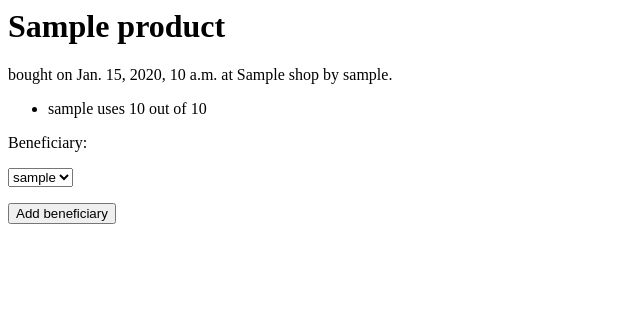
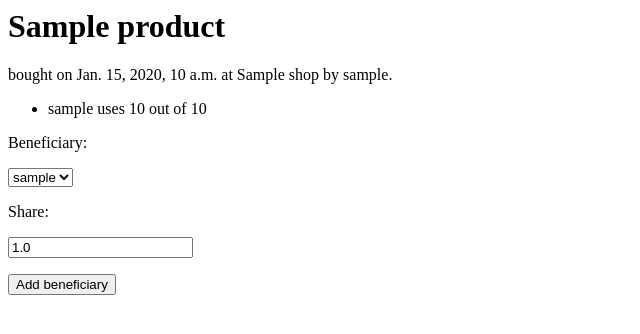
Before and after one commit to drBradley/shiny-ninja, a Django app: template src/purchases/templates/purchases/show_purchase.html in a window 1280 px wide. Shown: the top 334 px of the page, without its empty margins (0-640 px from the left). Run offline with Django 3.2, Linux system fonts and the light colour scheme; tables that the repository leaves empty hold one stand-in row (values such as "Sample post"); the template is opened without the code that fills it: values that come from a table or form of the project are taken from there, most other values are stand-ins (such as "Sample title", 1, 10 or a date in 2020); parts of the project's set-up code (start-up, migrations or seed data) failed here and were passed over.

Commit message:
Add share field to beneficiary addition form

```diff
--- a/src/purchases/templates/purchases/show_purchase.html
+++ b/src/purchases/templates/purchases/show_purchase.html
@@ -26,6 +26,9 @@
     </select>
   </p>
 
+  <p> Share: </p>
+  <p> <input type="text" value="1.0" name="share"] /> </p>
+
   <p>
     <input type="submit" value="Add beneficiary" />
   </p>
```
